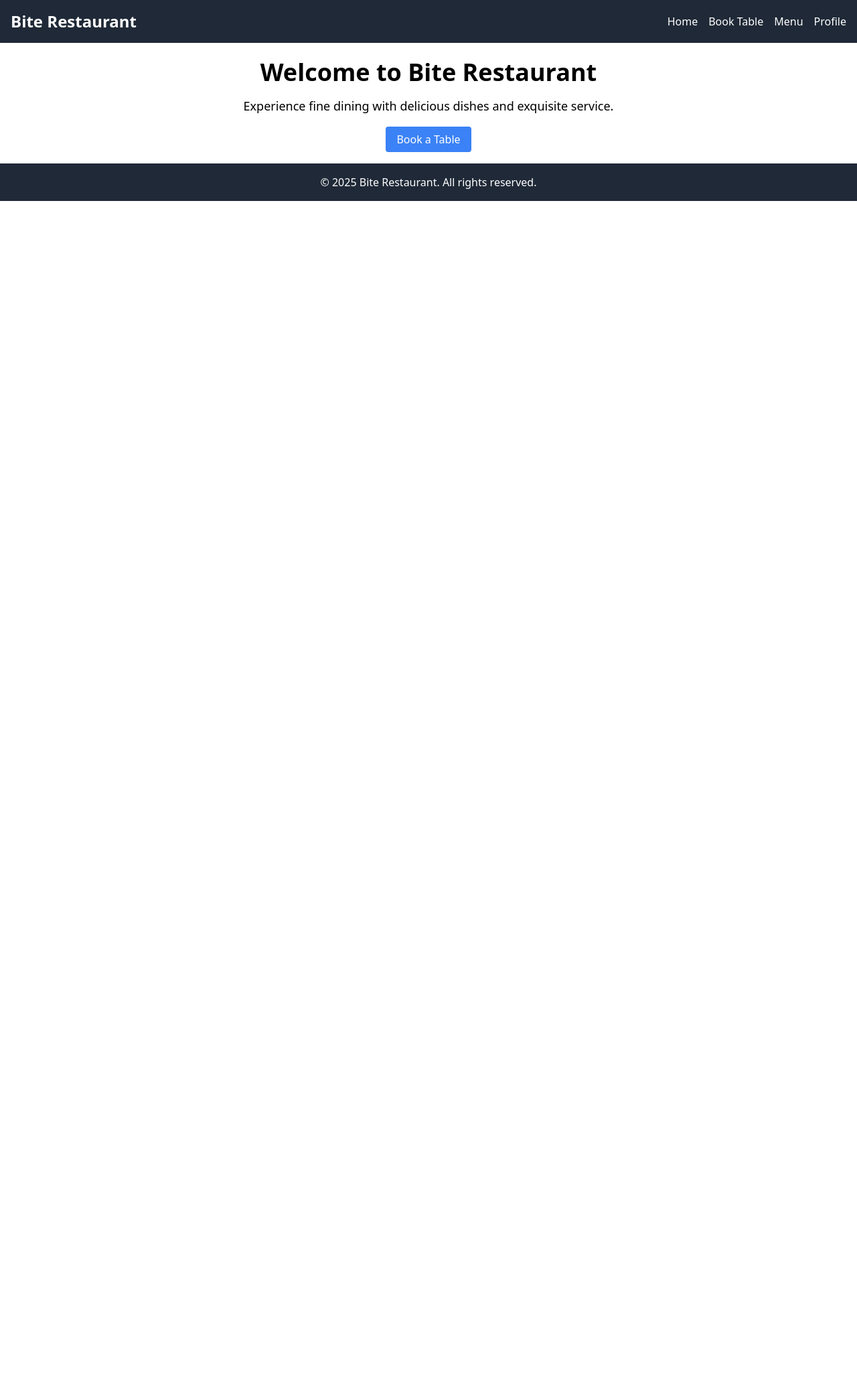
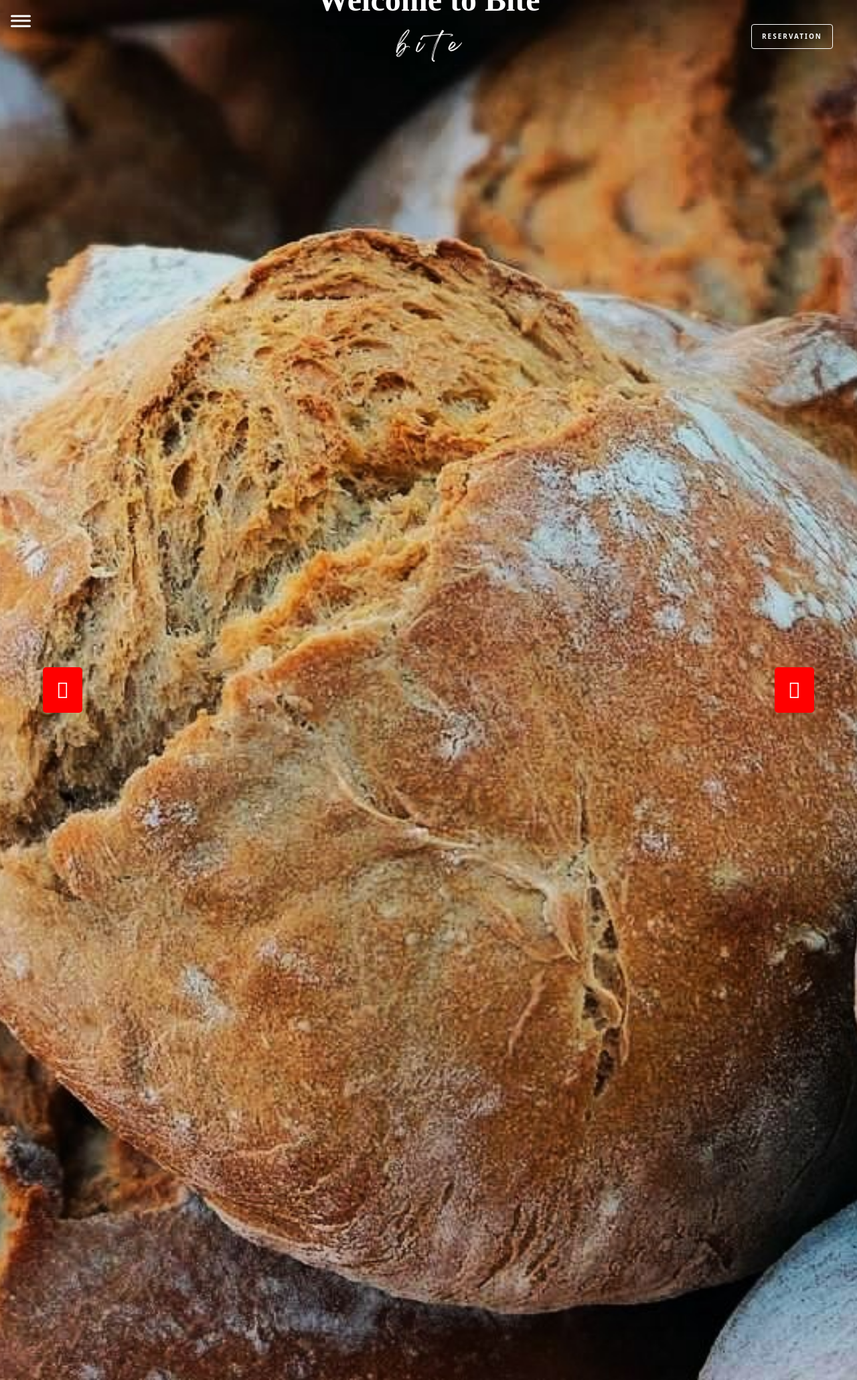
Before and after one commit to bjoernholmlund/project4restaurant, a Django app: page / in a window 1280 px wide. Shown: the whole page at 67% size. Run offline with Django 5.2, Linux system fonts and the light colour scheme; parts of the project's set-up code (start-up, migrations or seed data) failed here and were passed over.

Commit message:
adding picture, getting javascript code running

```diff
--- a/restaurant_booking/settings.py
+++ b/restaurant_booking/settings.py
@@ -139,7 +139,8 @@ USE_TZ = True
 # https://docs.djangoproject.com/en/5.1/howto/static-files/
 
 STATIC_URL = "static/"
-
+STATICFILES_DIRS = [os.path.join(BASE_DIR, 'static')]
+STATIC_ROOT = BASE_DIR / 'staticfiles'
 # Default primary key field type
 # https://docs.djangoproject.com/en/5.1/ref/settings/#default-auto-field
 
--- a/restaurant_booking/templates/base.html
+++ b/restaurant_booking/templates/base.html
@@ -1,5 +1,4 @@
 {% load static %}
-
 <!DOCTYPE html>
 <html lang="en">
 <head>
@@ -7,33 +6,121 @@
     <title>{% block title %}Restaurant{% endblock %}</title>
     <link rel="stylesheet" href="{% static 'css/styles.css' %}">
     <link rel="stylesheet" href="https://cdn.jsdelivr.net/npm/tailwindcss@2.2.19/dist/tailwind.min.css">
+    <link rel="stylesheet" href="https://cdnjs.cloudflare.com/ajax/libs/font-awesome/4.7.0/css/font-awesome.min.css">
+
+
 </head>
-<body>
+<body class="bg-gray-100 text-gray-900">
+    <!--Hamburger menu appearance-->
+    <div class="off-screen-menu">
+        <ul>
+            <li><a href="#home">Home</a></li>
+            <li><a href="#menu">Menu</a></li>
+            <li><a href="#reservation" id="reservation-link">Reservation</a></li>
+            <li><a href="#contact">Contact</a></li>
+        </ul>
+    </div>
 
-    <!-- HEADER -->
-    <header class="bg-gray-800 text-white p-4">
-        <nav class="container mx-auto flex justify-between items-center">
-            <a href="{% url 'index' %}" class="text-2xl font-bold">Bite Restaurant</a>
-            <ul class="flex gap-4">
-                <li><a href="{% url 'index' %}" class="hover:text-gray-300">Home</a></li>
-                <li><a href="{% url 'book_table' %}" class="hover:text-gray-300">Book Table</a></li>
-                <li><a href="{% url 'menu' %}" class="hover:text-gray-300">Menu</a></li>
-                <li><a href="{% url 'profile' %}" class="hover:text-gray-300">Profile</a></li>
-            </ul>
+    <!-- Header -->
+    <header>
+        <nav>
+            <div class="ham-menu">
+                <span></span>
+                <span></span>
+                <span></span>
+            </div>
+
+        <div class="overlay"></div>
+           <div class="logo-bite"></div>
+
+        <div class="container-nav">
+            <!-- Knapp för att öppna popup -->
+            <button type="button" class="btn" onclick="openPopup()">RESERVATION</button>
+
+            <!-- Popup -->
+            <div class="popup" id="popup">
+                <div class="popup-content">
+                    <span class="close" onclick="closePopup()">&times;</span>
+                        <h2>Book a table</h2>
+                            <form action="{% url 'book_table' %}" method="POST">
+                               {% csrf_token %}
+
+                               <div class="input-box">
+                                    <span class="details">Full Name</span>
+                                    <input type="text" name="guest_name" placeholder="Enter your name" required>
+                                </div>
+
+                                <div class="input-box">
+                                    <span class="details">Email</span>
+                                    <input type="email" name="guest_email" placeholder="Enter your email" required>
+                                </div>
+
+                                <div class="input-box">
+                                    <span class="details">Phone</span>
+                                    <input type="tel" placeholder="Enter your phone number" required>
+                                </div>
+
+                                <div class="input-box">
+                                    <span class="details"></span>
+                                    <select name="table" required>
+                                    <option value="">Select Table</option>
+                                        {% for table in tables %}
+                                    <option value="{{ table.id }}">Table {{ table.table_number }} (Seats: {{ table.capacity }})</option>
+                                        {% endfor %}
+                                    </select>
+                                </div>
+
+                                <div class="input-box">
+                                    <span class="details">Date</span>
+                                    <input type="datetime-local" name="date_time"required>
+                                </div>
+
+                                    <button type="submit" class="submit-btn">Reservate</button>
+
+                            </form>
+                    </div>
+                </div>
+        </div>
         </nav>
     </header>
 
+    <div class="container">
+        <div class="box" id="box1">
+            <div class="center-text">
+                <div class="big-text"><h1 id="delayed-text" class="hidden">Welcome to Bite</h1></div>
+            </div>
+
+        </div>
+
+
+        <!-- Karusellen med knappar -->
+        <div class="carousel-wrapper">
+            <button class="prev-btn"><i class="fa-solid fa-arrow-left"></i></button> <!-- Flyttad utanför carousel-container -->
+            <div class="carousel-container">
+                <div class="box" id="box2"></div>
+                <div class="box" id="box3"></div>
+                <div class="box" id="box4"></div>
+                <p>&copy; 2025 Restaurant. All rights reserved.</p>
+            </div>
+            <button class="next-btn"><i class="fa-solid fa-arrow-right"></i></button> <!-- Flyttad utanför carousel-container -->
+        </div>
+    </div>
+
+
+
     <!-- MAIN CONTENT -->
-    <main class="container mx-auto p-6">
+    <!--<main class="container mx-auto p-6">
         {% block content %}
-        <!-- Page-specific content will go here -->
+         Page-specific content will go here
         {% endblock %}
-    </main>
+    </main>-->
 
     <!-- FOOTER -->
-    <footer class="bg-gray-800 text-white text-center p-4">
-        <p>&copy; 2025 Bite Restaurant. All rights reserved.</p>
+    <footer>
+        <p>&copy; 2025 Restaurant. All rights reserved.</p>
     </footer>
 
+
+    <script src="{% static 'js/index.js' %}"></script>
 </body>
 </html>
--- /dev/null
+++ b/static/css/styles.css
@@ -0,0 +1,494 @@
+html, body{
+    overflow-x: hidden; /* Döljer horisontell scrollbar */
+    margin: 0;
+    padding: 0;
+    display: flex;
+    flex-direction: column;
+    width: 100vw;
+    height: 100vh;
+}
+
+html {
+    scroll-behavior: smooth;
+}
+
+body{
+    background-size: cover;
+    background-position: center center;
+    background-attachment: scroll;  /* Använd 'scroll' istället för 'fixed' på små skärmar */
+    background-repeat: no-repeat;
+    color: #f8f8f8;
+    font-family: 'Poppins', sans-serif;
+    flex: 1;
+}
+
+/* ----------------------------------- */
+.container{
+    display: flex;
+    flex-direction: column;
+    height: 2000px;
+}
+
+.box{
+    min-width: 100vw; /* Varje bild tar hela skärmens bredd */
+    height: 100vh;
+    display: flex;
+    align-items: center;
+    justify-content: center;
+    font-size: 3rem;
+    font-weight: bold;
+    color: white;
+    position: relative;
+
+    /*min-width: 100vw; /* Gör att varje box tar upp hela skärmens bredd */
+    /*height: 100vh;
+    display: flex;
+    align-items: center;
+    justify-content: center;
+     /* Snäpper fast varje sektion vid scroll */
+    /*background-size: cover;
+    background-position: center;*/
+}
+
+#box1{
+    background-image: url(../img/restaurant_darkened.png);
+    background-size: cover; /* Ensures the image covers the full area */
+    background-position: center; /* Centers the image */
+    background-repeat: no-repeat; /* Prevents tiling */
+    min-width: 100vw; /* Makes the image take up the entire width of the screen */
+    height: 100vh; /* Makes the first box take up the entire screen */
+
+}
+
+.carousel-wrapper{
+    position: relative; /* Viktigt för att knapparna ska ha en referenspunkt */
+    width: 100vw;
+    height: 100vh;
+    overflow: hidden;
+    display: flex;
+    justify-content: center;
+    align-items: center;
+}
+
+.carousel-container{
+    display: flex;
+    transition: transform 0.5s ease-in-out;
+    width: 300vw;
+}
+
+#box2{
+    background-image: url(../img/bread_lighter.jpg);
+    min-width: 100vw; /* En bild tar hela skärmen */
+    height: 100vh;
+    background-size: cover;
+    background-position: center;
+    /*position: relative; /* Viktigt för att knapparna ska placeras rätt */
+    flex: 0 0 100vw
+
+}
+
+#box3{
+    background-image: url(../img/cinnamon-sticks.jpg);
+    min-width: 100vw; /* En bild tar hela skärmen */
+    height: 100vh;
+    background-size: cover;
+    background-position: center;
+    /*position: relative; /* Viktigt för att knapparna ska placeras rätt */
+    flex: 0 0 100vw
+
+}
+
+#box4{
+    background-image: url(../img/orange-cake.jpg);
+    min-width: 100vw; /* En bild tar hela skärmen */
+    height: 100vh;
+    background-size: cover;
+    background-position: center;
+    position: relative; /* Viktigt för att knapparna ska placeras rätt */
+    flex: 0 0 100vw
+
+}
+
+/* Navigationsknappar */
+.prev-btn, .next-btn {
+    position: absolute;
+    top: 50%; /* Flytta ner knapparna om det behövs */
+    transform: translateY(-50%);
+    background: rgba(0, 0, 0, 0.5);
+    color: white;
+    border: none;
+    font-size: 2rem;
+    padding: 10px 20px;
+    cursor: pointer;
+    z-index: 1;
+    border-radius: 5px;
+    background: red !important;
+}
+
+/* Placering av knappar */
+.prev-btn {
+    left: 5%;
+}
+.next-btn {
+    right: 5%;
+}
+
+/* Hover-effekt */
+.prev-btn:hover, .next-btn:hover {
+    background: rgba(0, 0, 0, 0.8);
+}
+
+/*-----------------------------------*/
+
+header{
+    position: absolute;
+    /*padding: 50px;*/
+    top: 0;
+    left: 0;
+    width: 100%;
+    display: flex;
+    justify-content: space-between;
+    align-items: center;
+    padding: 20px 50px;
+    background-color: transparent;
+    z-index: 10;
+}
+
+/*.logo-container{
+    flex-grow: 1; /* Gör så att den centreras mellan de andra elementen */
+    /*display: flex;
+    justify-content: center;
+}*/
+
+.logo-bite{
+    background: url(../img/bite_transparent_v2.png) no-repeat center;
+    width: 200px; /* Justera storleken efter behov */
+    height: 100px; /* Justera efter bildens proportioner */
+    background-size: contain; /* Ser till att bilden anpassas till div:en */
+    display: block;
+    position: absolute;
+    left: 50%;
+    transform: translate(-50%);
+    justify-content: center;
+    align-items: center;
+    margin: 0 auto;
+}
+
+nav{
+    background-color: transparent;
+    position: absolute;
+    width: 100%;
+    top: 0;
+    left: 0;
+    z-index: 10;
+    padding: 20px;
+    /*padding: 1rem;
+    display: flex;*/
+}
+
+nav a{
+    color: white;
+    text-decoration: none;
+    margin: 0 10px;
+}
+
+nav a:hover{
+    text-decoration: underline;
+}
+
+main{
+    flex: 1;
+}
+
+footer{
+    color: black;
+    text-align: center;
+    padding: 10px 0;
+    margin-top: auto;
+    width: 100%;
+}
+
+h1{
+    text-align: center;
+    justify-content: center;
+    align-items: center;
+    color: white;;
+}
+
+h1, h2, h3 {
+    font-family: 'Playfair Display', serif;
+    color: white;
+}
+
+.center-text{
+    position: absolute;
+    top: 50%;
+    left: 50%;
+    transform: translate(-50%, -50%); /* Justera för att exakt centrera */
+    z-index: 2;
+}
+.center-text h1{
+    font-size: 3rem;
+}
+
+.center-text p{
+    font-size: 1.5rem;
+    color: white;
+}
+
+.hidden{
+    opacity: 0;
+    transition: opacity 3s ease-in-out;
+}
+
+.visible{
+    opacity: 1;
+    transition: opacity 3s ease-in-out;
+}
+
+.carousel-wrapper,
+.carousel-container,
+.container {
+    overflow: visible !important; /* Låter hamburgermenyn vara synlig */
+}
+
+
+/*HAMBURGER-MENU!*/
+/* off-screen-menu*/
+.off-screen-menu {
+    background-color: #1a1a1a;
+    color: #f8f8f8;
+    height: 100vh;
+    width: 100%;
+    max-width: 250px;
+    position: fixed;
+    top: 0;
+    left: -250px;
+    display: flex;
+    flex-direction: column;
+    justify-content: flex-start;
+    align-items: center;
+    text-align: center;
+    font-size: 1rem;
+    transition: .3s ease;
+    padding-top: 100px;
+    z-index: 10;
+}
+
+.off-screen-menu.active{
+    left: 0;
+}
+
+nav{
+    padding: 1rem;
+    display: flex;
+}
+
+.ham-menu{
+    height: 30px;
+    width: 30px;
+    cursor: pointer;
+    display: flex;
+    flex-direction: column;
+    justify-content: space-between;
+    position: relative;
+    margin-right: auto;
+    z-index: 9999;
+}
+
+.ham-menu span{
+    height: 3px;
+    width: 100%;
+    background-color: rgb(255, 255, 255);
+    border-radius: 25px;
+    position: absolute;
+    top: 50%;
+    left: 50%;
+    transform: translate(-50%, -50%);
+    transition: .3s ease;
+}
+
+.ham-menu span:nth-child(1){
+    top: 25%;
+}
+
+.ham-menu span:nth-child(3){
+    top: 75%;
+}
+
+.ham-menu.active span:nth-child(1){
+    top: 50%;
+    transform: rotate(45deg);
+}
+.ham-menu.active span:nth-child(2){
+    opacity: 0;
+}
+.ham-menu.active span:nth-child(3){
+    top: 50%;
+    transform: rotate(-45deg);
+}
+
+.menu-open .ham-menu {
+    z-index: 1001 !important;
+}
+
+/*-----------------------------------*/
+
+
+
+/*-----------------------------------*/
+
+/* button for reservation */
+
+/* Popup grundstil */
+.popup {
+    display: none; /* Dölj popupen från början */
+    position: fixed;
+    top: 0;
+    left: 0;
+    width: 100%;
+    height: 100%;
+    background-color: rgba(0, 0, 0, 0.8); /* Mörklägger bakgrunden */
+    display: flex;
+    justify-content: center;
+    align-items: center;
+    border-radius: 10px;
+    box-shadow: 0px 0px 10px rgba(255, 255, 255, 0.2); /* Lägger till en liten skugga, bakom formulär! */
+}
+
+.container-nav{
+    display: flex;
+    justify-content: flex-end; /* Flyttar knappen till höger */
+    padding: 20px; /* Lägg till lite padding om det behövs */
+    background-color: transparent;
+}
+
+/* Innehåll för popup */
+.popup-content{
+    background: white;
+    color: black;
+    padding: 20px;
+    width: 80%;
+    max-width: 400px;
+    border-radius: 10px;
+    box-shadow: 0px 0px 10px rgba(0, 0, 0, 0.2);
+    text-align: center;
+}
+
+.popup-content h2 {
+    color: black;
+}
+
+/* Stängningsknapp */
+.close {
+    position: absolute;
+    top: 50px;
+    right: 450px;
+    font-size: 24px;
+    cursor: pointer;
+    color: black;
+}
+
+/* Inputfält */
+.input-box {
+    margin-bottom: 15px;
+    text-align: left;
+}
+
+.input-box input {
+    width: 100%;
+    padding: 10px;
+    border: 1px solid #ccc;
+    border-radius: 5px;
+}
+
+/* Knappstil */
+.btn{
+    background: transparent;
+    color: white;
+    padding: 10px 15px;
+    border: none;
+    border-radius: 5px;
+    cursor: pointer;
+    transition: 0.3s;
+    font-size: 10px;
+    font-weight: bold;
+    letter-spacing: 2px;
+    border: white;
+    border-bottom-color:(255, 255, 255);
+    border-bottom-left-radius: 4px;
+    border-bottom-right-radius: 4px;
+    border-bottom-style: solid;
+    border-bottom-width: 1px;
+    border-image-outset: 0;
+    border-image-repeat: stretch;
+    border-image-slice: 100%;
+    border-image-source: none;
+    border-image-width: 1;
+    border-left-color: (255, 255, 255);
+    border-left-style: solid;
+    border-left-width: 1px;
+    border-right-color: (255, 255, 255);
+    border-right-style: solid;
+    border-right-width: 1px;
+    border-top-color: (255, 255, 255);
+    border-top-left-radius: 4px;
+    border-top-right-radius: 4px;
+    border-top-style: solid;
+    border-top-width: 1px;
+}
+
+
+/* MAYBE TAKING THIS BACK */
+/*.btn:hover, .submit-btn:hover {
+    background: #444;
+}*/
+/*-----------------------------------*/
+
+@media (max-width: 768px) {
+    /* Gör att header och innehåll passar på mobilen */
+    header {
+        padding: 30px;
+    }
+
+    .logo-bite {
+        width: 150px;
+        height: 75px;
+    }
+
+    nav {
+        flex-direction: column;  /* Länkarna staplas vertikalt på mindre skärmar */
+        padding: 10px;
+    }
+
+    nav a {
+        margin: 10px 0;  /* Öka marginalen för att få mer utrymme mellan länkar */
+    }
+
+    .btn {
+        display: none; /* Döljer knappen på skärmar som är 768px eller mindre */
+    }
+}
+
+
+@media (max-width: 480px) {
+    body {
+        font-size: 14px; /* Minska textstorleken på riktigt små enheter */
+    }
+
+    .center-text h1 {
+        font-size: 1.5rem;  /* Minska storleken på texten */
+    }
+
+    .center-text p {
+        font-size: 1rem;  /* Minska storleken på texten */
+    }
+
+    .home h1 {
+        font-size: 2rem;
+    }
+
+    .home p {
+        font-size: 1.2rem;
+    }
+}
--- /dev/null
+++ b/static/js/index.js
@@ -0,0 +1,92 @@
+/*hammenu*/
+const hamMenu = document.querySelector('.ham-menu');
+const offScreenMenu = document.querySelector('.off-screen-menu');
+const menuLinks = document.querySelectorAll('.off-screen-menu a');
+
+const carousel = document.querySelector('.carousel-container');
+const slides = document.querySelectorAll('.box');
+const prevBtn = document.querySelector('.prev-btn');
+const nextBtn = document.querySelector('.next-btn');
+
+let currentIndex = - 1; // Starta på första bilden
+const totalSlides = slides.length;
+
+function updateCarousel() {
+    const offset = -currentIndex * 100; // Flytta till rätt bild
+    carousel.style.transform = `translateX(${offset}vw)`;
+}
+
+// Starta på första bilden vid laddning
+document.addEventListener("DOMContentLoaded", () => {
+    updateCarousel();
+});
+
+// Knapp för att gå bakåt
+prevBtn.addEventListener('click', () => {
+    if (currentIndex > - 1) {
+        currentIndex--;
+    } else {
+        currentIndex = totalSlides - 3; // Hoppa till sista bilden om du är på första
+    }
+    updateCarousel();
+});
+
+// Knapp för att gå framåt
+nextBtn.addEventListener('click', () => {
+    if (currentIndex < totalSlides - 3) {
+        currentIndex++;
+    } else {
+        currentIndex = - 1; // Hoppa tillbaka till första bilden
+    }
+    updateCarousel();
+});
+
+
+hamMenu.addEventListener('click', () => {
+    hamMenu.classList.toggle('active');
+    offScreenMenu.classList.toggle('active');
+})
+
+
+/*-------*/
+/*modal - reservation button and form*/
+function openPopup() {
+    document.getElementById("popup").style.display = "flex";
+}
+
+function closePopup() {
+    document.getElementById("popup").style.display = "none";
+}
+
+document.addEventListener("DOMContentLoaded", function () {
+    document.getElementById("popup").style.display = "none"; // Tvinga att det är dolt vid start
+});
+
+// Event listener for the Reservation link
+document.getElementById("reservation-link").addEventListener("click", function(event) {
+    event.preventDefault(); // Prevent default anchor behavior (no scrolling or page refresh)
+    openPopup(); // Show the reservation popup
+});
+
+
+// Stänger popup om användaren klickar utanför
+window.onclick = function(event) {
+    let popup = document.getElementById("popup");
+    if (event.target == popup) {
+        closePopup();
+    }
+};
+
+// Vänta tills sidan har laddats helt
+window.onload = function() {
+    // Sätt en fördröjning innan texten blir synlig
+    setTimeout(function() {
+        // Lägg till 'hidden' klassen som triggar animationen
+        document.getElementById('delayed-text').classList.remove('hidden');
+        document.getElementById('delayed-text').classList.add('visible');
+    }, 1000); // Fördröjningen innan animationen startar
+};
+
+document.querySelector('form').addEventListener('submit', function(event) {
+    console.log('Formuläret skickas!');
+});
```
Also changed, not shown: restaurant_booking/templates/menu.html (added), static/img/bite_transparent_v2.png (added), static/img/bread_lighter.jpg (added), static/img/cinnamon-sticks.jpg (added), static/img/orange-cake.jpg (added), static/img/restaurant_darkened.png (added).
